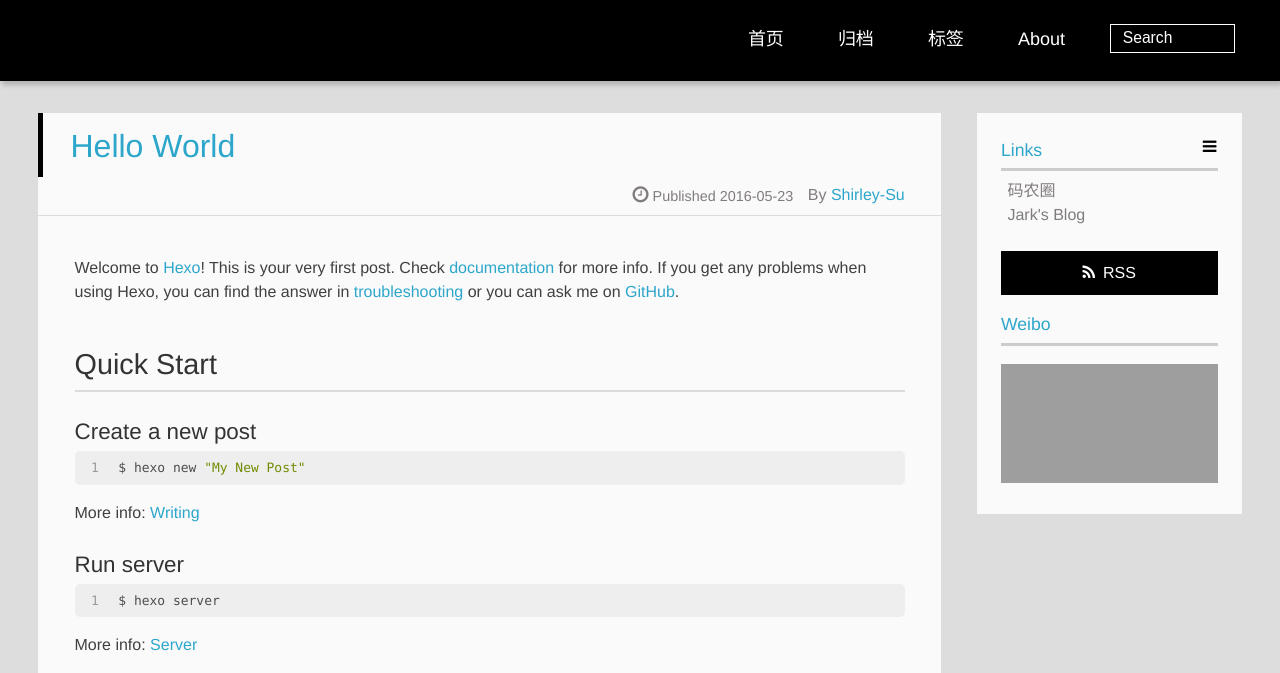
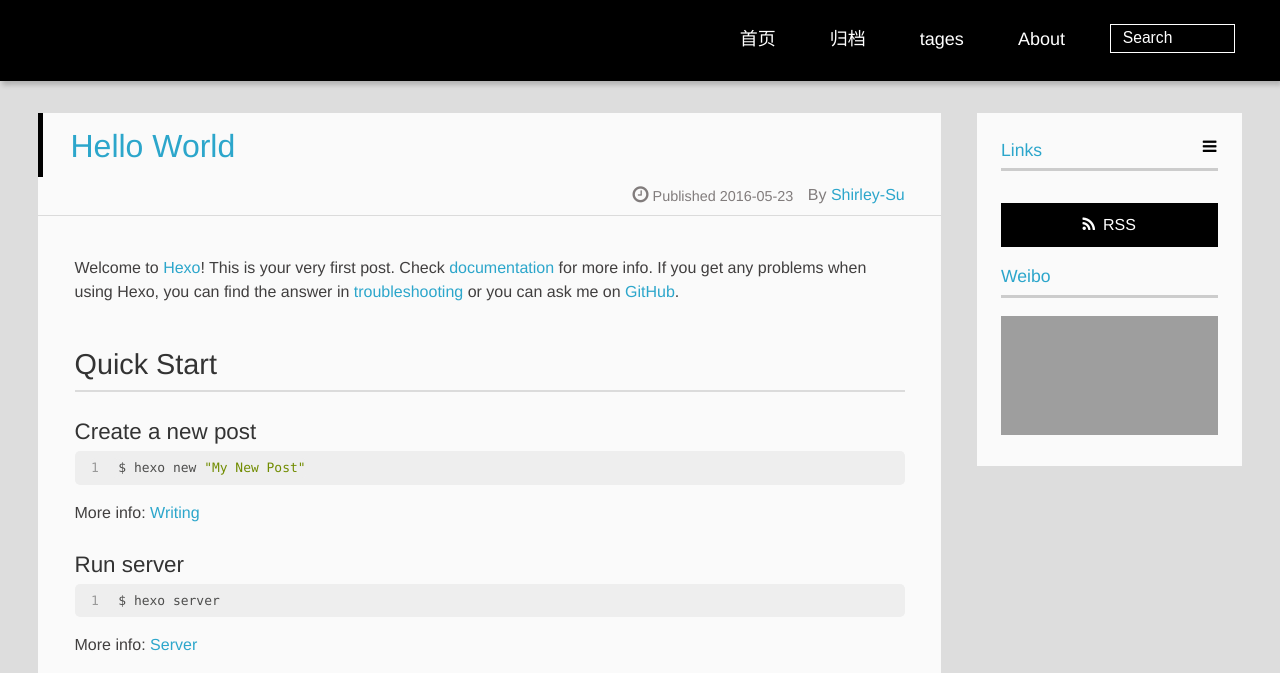
Before and after one commit to Shirley-Su/Shirley-Su.github.io, a plain HTML site: page index.html in a window 1280 px wide. Shown: the part 127-800 px from the top of the page. Drawn offline with Linux system fonts and the light colour scheme; grey boxes are pictures that could not be loaded; a script that the page names is missing.

Commit message:
Site updated: 2016-05-24 13:25:28

```diff
--- a/index.html
+++ b/index.html
@@ -57,7 +57,7 @@
 
 						<li><a href="/archives/">归档</a></li>
 
-						<li><a href="/tags/">标签</a></li>
+						<li><a href="/生活. iOS. 情感">tages</a></li>
 
 						<li><a href="/about/">About</a></li>
 
@@ -153,18 +153,6 @@
   <div class="linkslist">
   <p class="asidetitle">Links</p>
     <ul>
-
-          <li>
-
-            	<a href="https://coderq.com" target="_blank" title="一个面向程序员交流分享的新一代社区">码农圈</a>
-
-          </li>
-
-          <li>
-
-            	<a href="http://wuchong.me" target="_blank" title="Jark&#39;s Blog">Jark&#39;s Blog</a>
-
-          </li>
 
     </ul>
 </div>
```
Also changed, not shown: 2016/05/23/hello-world/index.html (+1 -13 lines), archives/2016/05/index.html (+1 -1 lines), archives/2016/index.html (+1 -1 lines), archives/index.html (+1 -1 lines), categories/index.html (+1 -1 lines).
